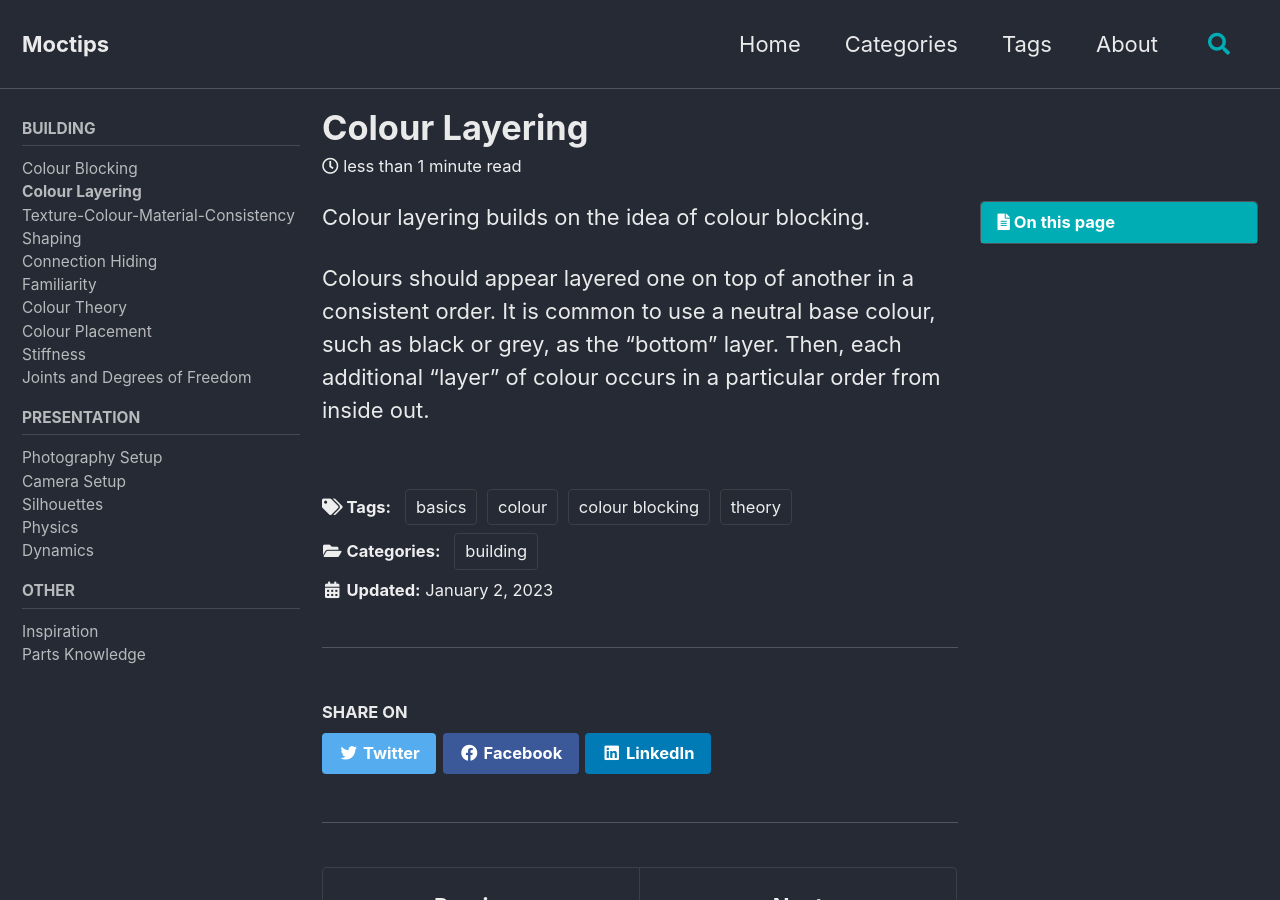
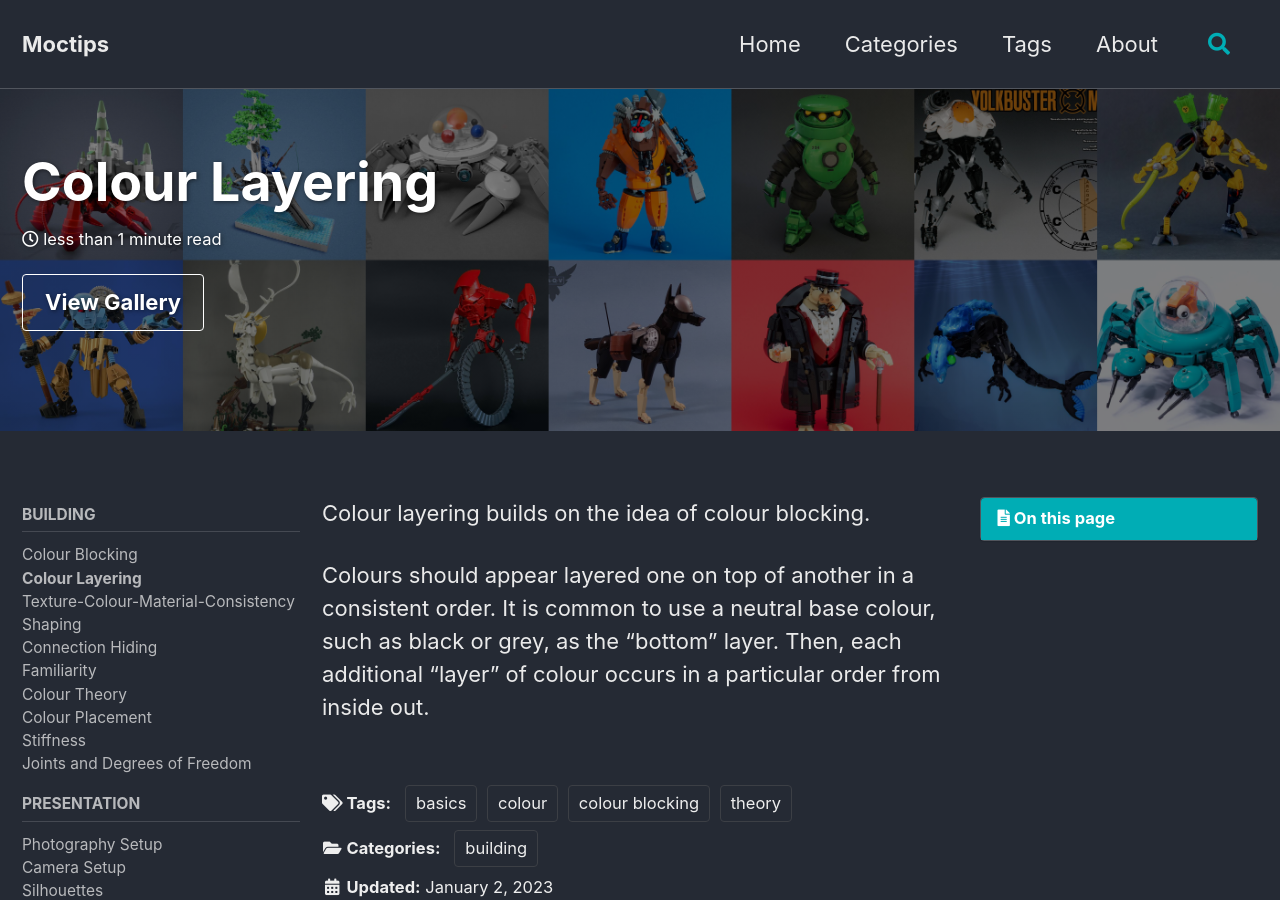
Before and after one commit to moctips/moctips.github.io, a Jekyll site: the page built from _posts/2023-01-02-colour-layering.md, in a window 1280 px wide and 900 px high. Built offline with Jekyll 4.4.1, drawn with Linux system fonts in a browser that asks for light colours; cached includes are drawn as plain includes; comment, search, counter and statistics services are not loaded.

Commit message:
point to overlay images

```diff
--- a/_posts/2023-01-02-colour-layering.md
+++ b/_posts/2023-01-02-colour-layering.md
@@ -7,6 +7,14 @@ tags:
   - colour blocking
   - theory
   - basics
+header:
+  image: "/assets/python/gallery_previews/Colour Layering.jpg"
+  overlay_image: "/assets/python/gallery_previews/Colour Layering.jpg"
+  overlay_filter: 0.5
+  show_overlay_excerpt: false
+  actions:
+    - label: "View Gallery"
+      url: "https://www.flickr.com/photos/alex_mocs/galleries/72157721402527386/"
 ---
 
 Colour layering builds on the idea of colour blocking.
```
Also changed, not shown: _posts/2023-01-03-texture-colour-material-consistency.md (+8 -0 lines).
